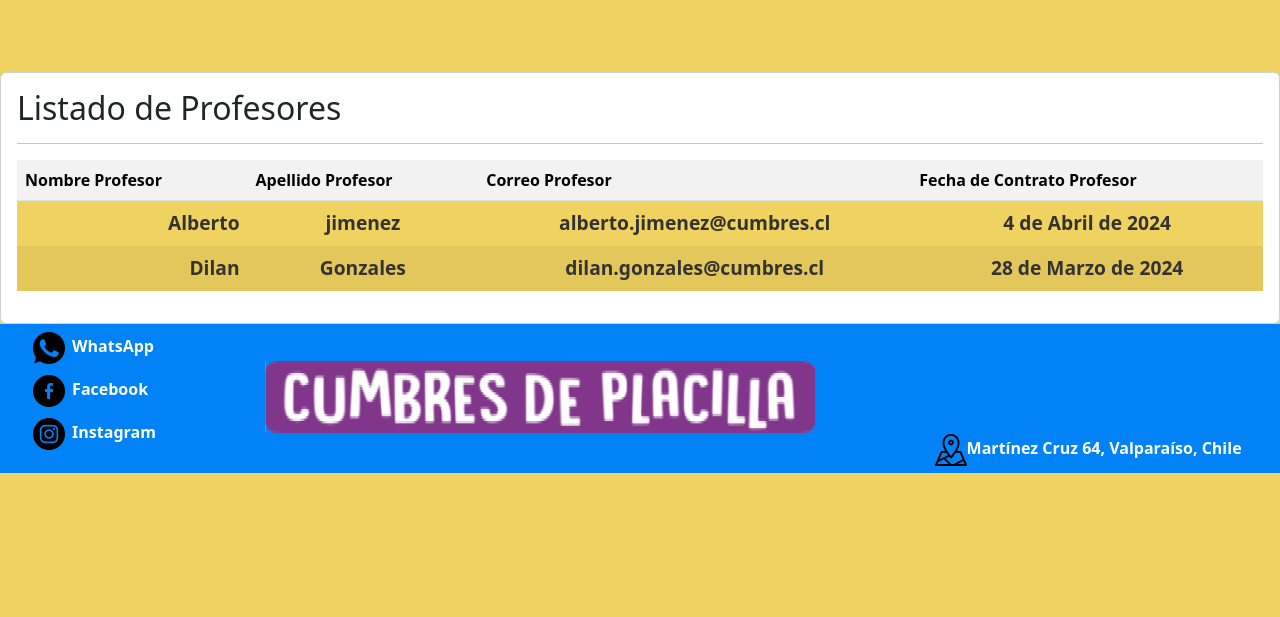
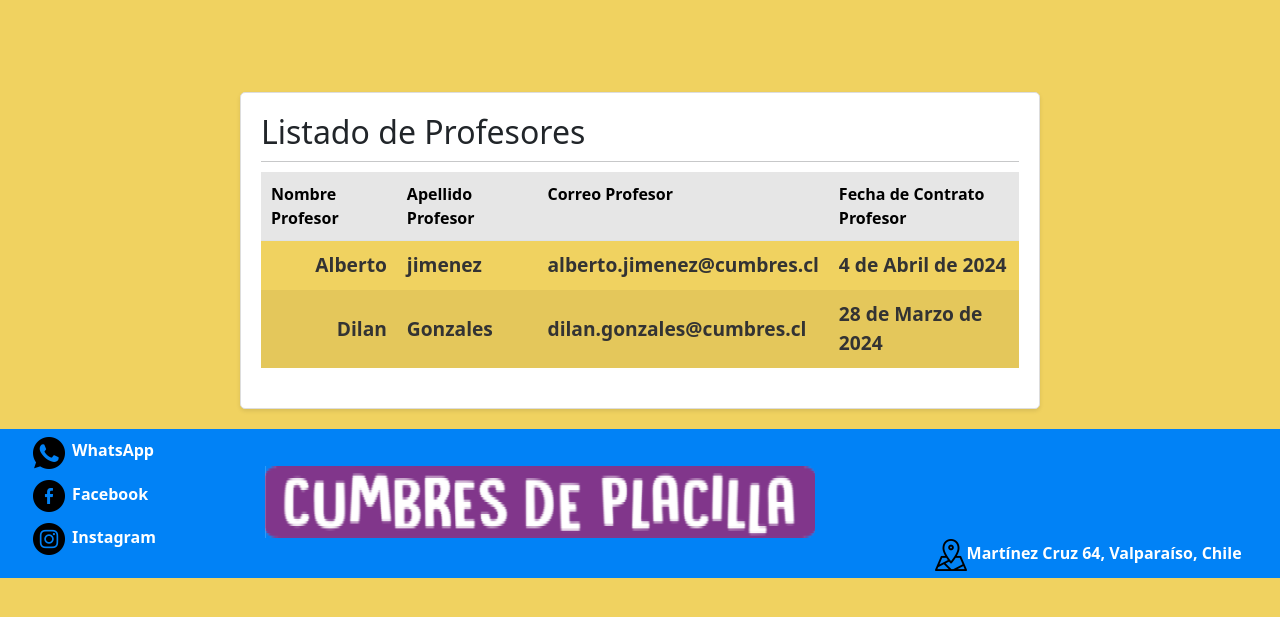
Before and after one commit to Saesres/ProyectoCumbres, a Django app: page /SitioWeb/listarProfesor in a window 1280 px wide. Shown: the part 98-715 px from the top of the page. Run offline with Django 4.2, Linux system fonts and the light colour scheme; data comes from the database, SQL or seed files in the repository; parts of the project's set-up code (start-up, migrations or seed data) failed here and were passed over.

Commit message:
modified:   ProyectoCumbres/static/CSS/style.css 	modified:   SitioWeb/templates/paginas/listarProfesor.html

```diff
--- a/ProyectoCumbres/static/CSS/style.css
+++ b/ProyectoCumbres/static/CSS/style.css
@@ -272,3 +272,95 @@ video:focus{
 #VideoPrincipal{
  font-weight: bolder;
 }
+
+.card {
+    border: 1px solid #ddd;
+    border-radius: 5px;
+    box-shadow: 0 2px 4px rgba(0, 0, 0, 0.1);
+    margin: 20px auto;
+    max-width: 800px;
+    overflow: hidden;
+}
+
+.card-body {
+    padding: 20px;
+}
+
+.card-body h2 {
+    margin-top: 0;
+    margin-bottom: 10px;
+}
+
+.card-body hr {
+    margin: 10px 0;
+}
+
+.table {
+    width: 100%;
+    margin-bottom: 20px;
+    border-collapse: collapse;
+}
+
+.table th, .table td {
+    padding: 10px;
+    text-align: left;
+}
+
+.table th {
+    background-color: #f2f2f2;
+}
+
+.table-striped tbody tr:nth-of-type(odd) {
+    background-color: #f9f9f9;
+}
+
+.table-hover tbody tr:hover {
+    background-color: #f1f1f1;
+}
+#listar {
+    .card {
+        border: 1px solid #ddd;
+        border-radius: 5px;
+        box-shadow: 0 2px 4px rgba(0, 0, 0, 0.1);
+        margin: 20px auto;
+        max-width: 800px;
+        overflow: hidden;
+    }
+
+    .card-body {
+        padding: 20px;
+    }
+
+    .card-body h2 {
+        margin-top: 0;
+        margin-bottom: 10px;
+    }
+
+    .card-body hr {
+        margin: 10px 0;
+    }
+
+    .table {
+        width: 100%;
+        margin-bottom: 20px;
+        border-collapse: collapse;
+    }
+
+    .table th, .table td {
+        padding: 10px;
+        text-align: left;
+    }
+
+    .table th {
+        background-color: #f2f2f2;
+    }
+
+    .table-striped tbody tr:nth-of-type(odd) {
+        background-color: #f9f9f9;
+    }
+
+    .table-hover tbody tr:hover {
+        background-color: #f1f1f1;
+    }
+
+}
--- a/SitioWeb/templates/paginas/listarProfesor.html
+++ b/SitioWeb/templates/paginas/listarProfesor.html
@@ -47,7 +47,7 @@
     </nav>
     <br><br><br>
     <main>
-        <div class="card">
+        <div class="card" id="listarProf">
             <div class="card-body">
                 <h2>Listado de Profesores</h2>
                 <hr>
```
